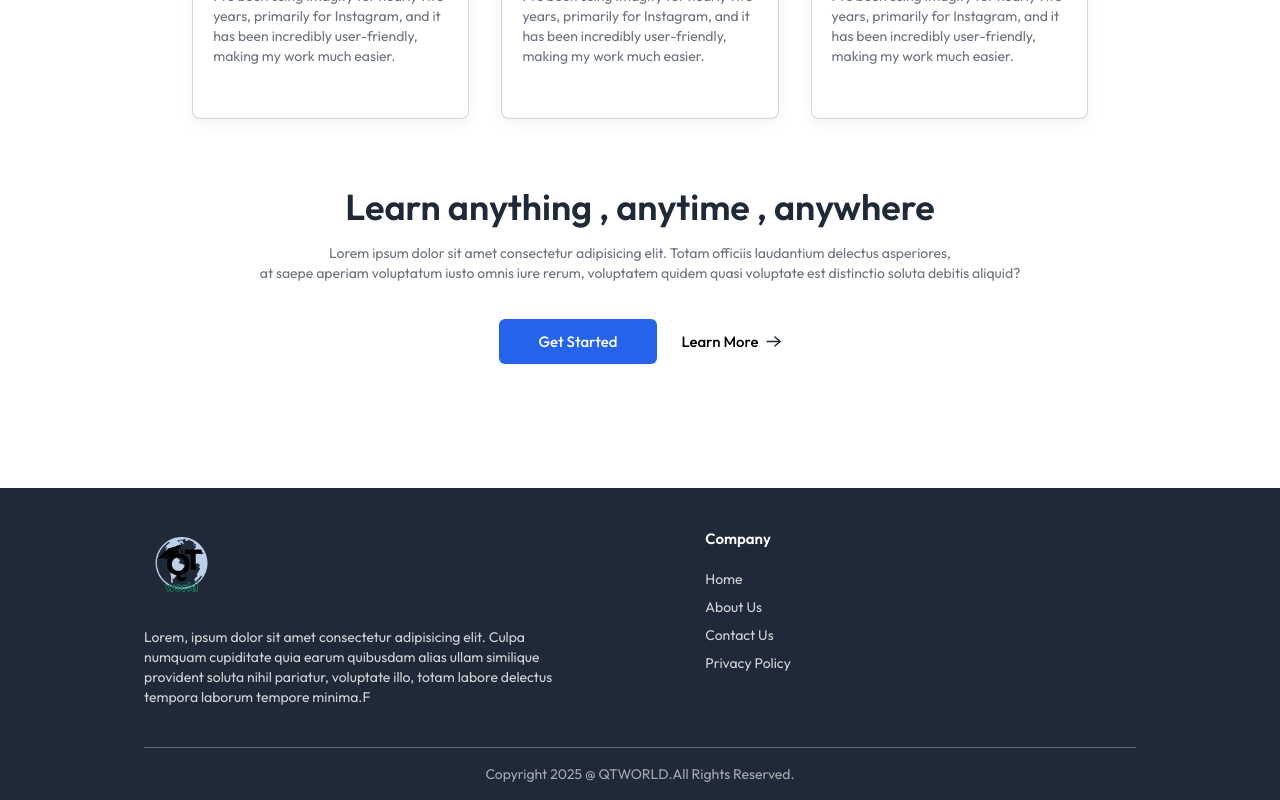
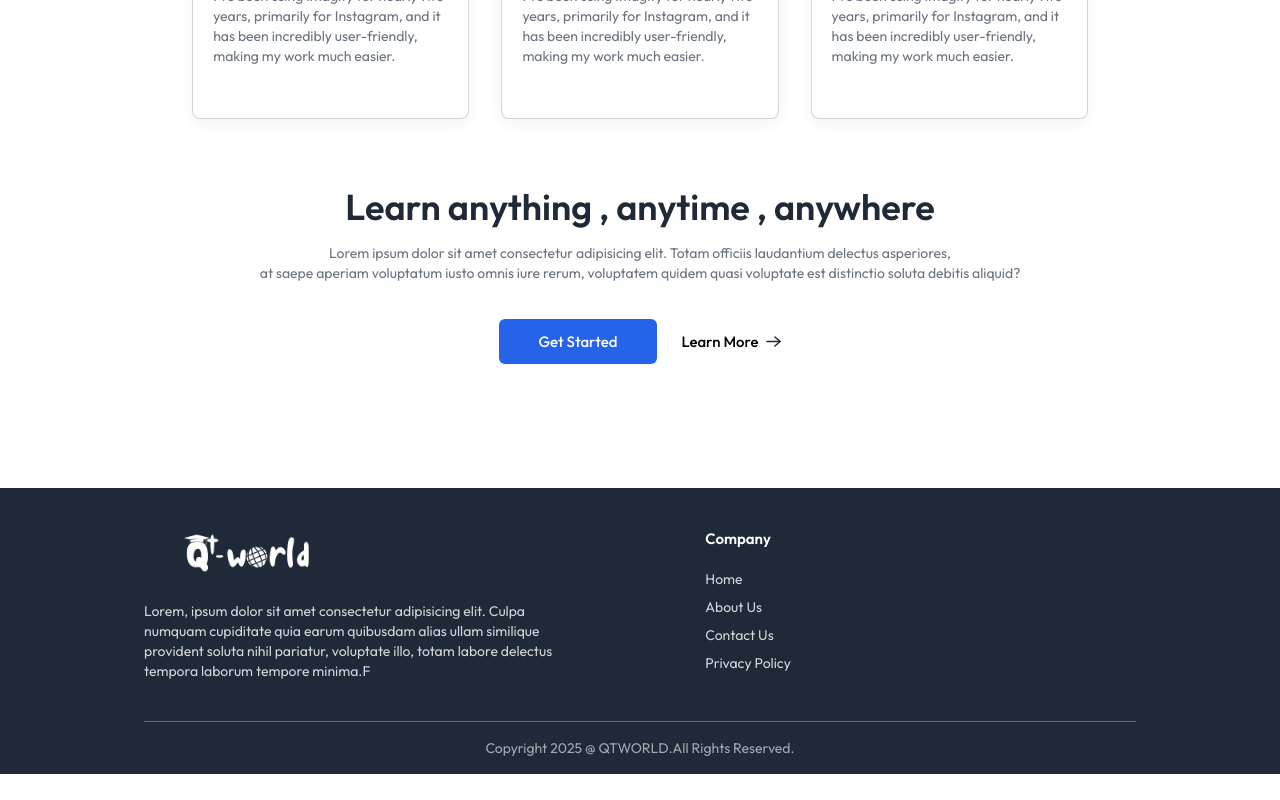
Before and after one commit to aadilparmar/LMS, a React (Vite) app in the folder client/: page / in a window 1280 px wide. Shown: the part 2041-2841 px from the top of the page. After the commit the page ends 2815 px from the top, so only its background shows below. Built offline with nearby package versions, Linux system fonts and the light colour scheme; no server answers.

Commit message:
fourth-commit

```diff
--- a/client/src/assets/assets.js
+++ b/client/src/assets/assets.js
@@ -1,4 +1,5 @@
 import logo from './Logo.png'
+import logo_1_white from './logo_1_white.png'
 import logo_1 from './logo-1.0.png'
 import logo_dark from './logo_dark.svg'
 import search_icon from './search_icon.svg'
@@ -46,6 +47,7 @@ import lesson_icon from './lesson_icon.svg'
 
 
 export const assets = {
+    logo_1_white,
     logo_1 ,
     logo,
     search_icon,
--- a/client/src/components/student/Footer.jsx
+++ b/client/src/components/student/Footer.jsx
@@ -6,7 +6,7 @@ const Footer = () => {
     <footer className="bg-gray-800 md:px-36 text-left w-full mt-10 ">
       <div className="flex flex-col md:flex-row items-start px-8 md:px-0 justify-center gap-10 md:gap-32 py-10 border-b border-white/30">
         <div>
-          <img className="h-[75px] w-[75px]" src={assets.logo} alt="logo" />
+          <img className="w-[200px]" src={assets.logo_1_white} alt="logo" />
           <p className=" mt-6 text-center md:text-left text-sm text-white/80">
             Lorem, ipsum dolor sit amet consectetur adipisicing elit. Culpa
             numquam cupiditate quia earum quibusdam alias ullam similique
```
Also changed, not shown: client/src/assets/logo_1_white.png (added).
